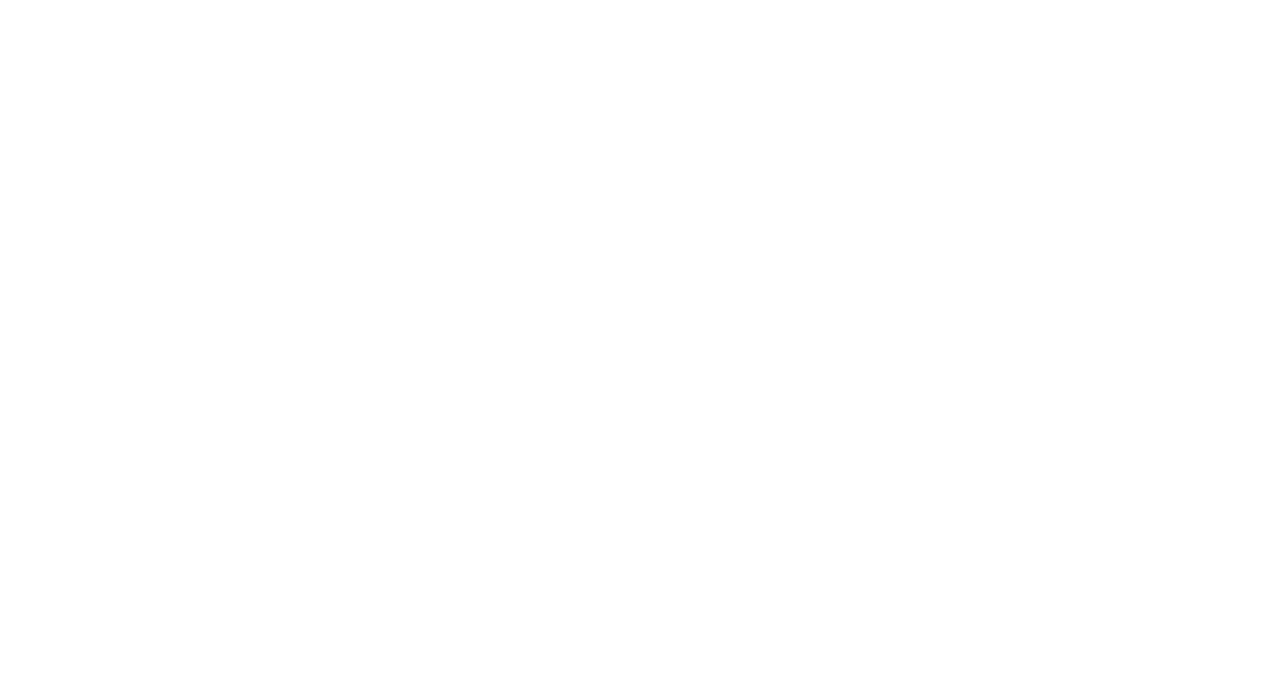
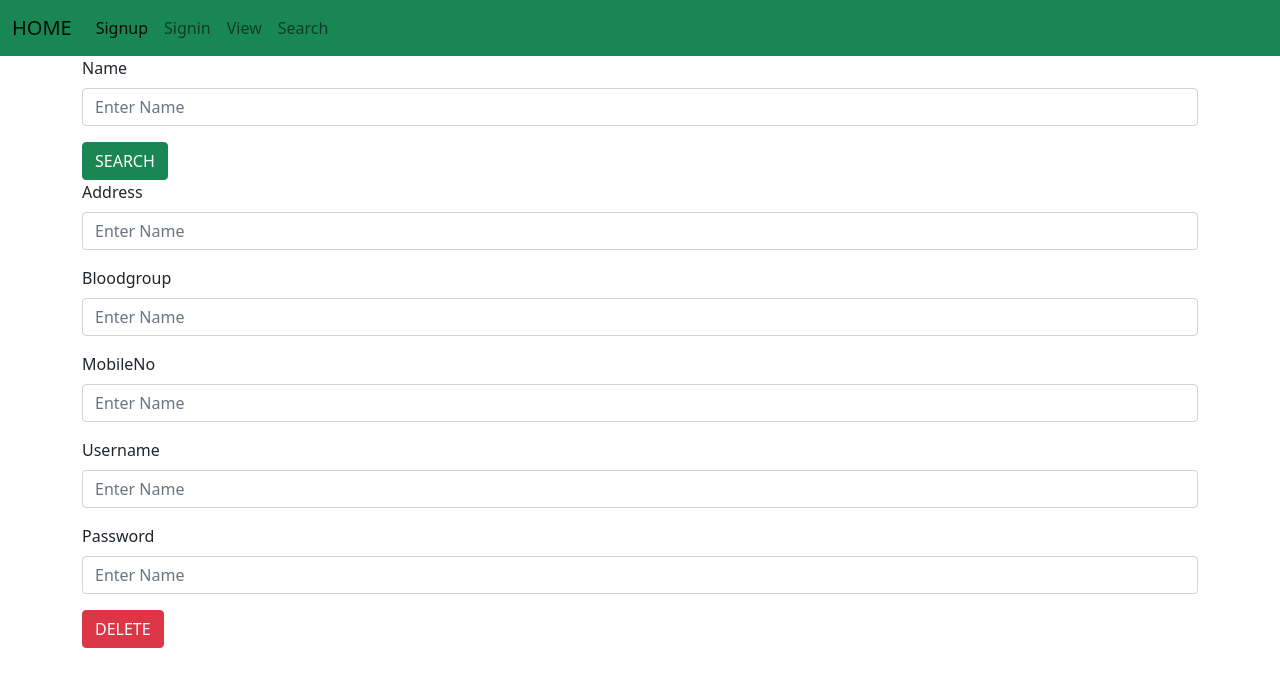
Before and after one commit to adhiponnuzz/BloodbankReactapp, a React (Create React App) app: page /search in a window 1280 px wide. Before the commit this address had no page. Shown: the top 686 px of the page. Built offline with nearby package versions, Linux system fonts and the light colour scheme.

Commit message:
search finished

```diff
--- a/src/App.js
+++ b/src/App.js
@@ -6,6 +6,7 @@ import 'bootstrap/dist/js/bootstrap.bundle.min.js';
 import Signin from './component/Signin';
 import { BrowserRouter, Route, Routes } from 'react-router-dom';
 import View from './component/View';
+import Search from './component/Search';
 
 function App() {
   return (
@@ -16,6 +17,7 @@ function App() {
       <Route path="/" exact element={<Signup/>}/>
       <Route path="/sign" exact element={<Signin/>}/>
       <Route path="/view" exact element={<View/>}/>
+      <Route path="/search" exact element={<Search/>}/>
 
 
 
--- a/src/component/Header.js
+++ b/src/component/Header.js
@@ -26,6 +26,10 @@ const Header = () => {
             <Link to="/view" class="nav-link">View</Link>
 
         </li>
+        <li class="nav-item">
+            <Link to="/search" class="nav-link">Search</Link>
+
+        </li>
 
       </ul>
     </div>
--- /dev/null
+++ b/src/component/Search.js
@@ -0,0 +1,104 @@
+import axios from 'axios'
+import React, { useState } from 'react'
+import Header from './Header'
+
+const Search = () => {
+    const deleteapicall=(id)=>{
+        const data={"_id":id}
+        console.log(data)
+        axios.post("http://localhost:4000/api/delete",data).then((Response)=>{
+            if(Response.data.status=="success")
+            {
+                alert("successfully deleted")
+            }
+            else{
+                alert("error in deletion")
+            }
+        })
+    }
+    var [name,setName]=useState("")
+    const [data,setData]=useState([{"address":"","bloodgroup": "","mobileno": "", "username": "",  "password": ""}])
+
+    const subData=()=>{
+
+        const data={"name":name}
+        console.log(data)
+        axios.post("http://localhost:4000/api/search",data).then((Response)=>{
+            console.log(Response.data)
+            setData(Response.data)
+
+        })
+
+
+
+    }
+  return (
+    <div>
+        <Header/>
+
+        <div className="container">
+            <div className="row">
+                <div className="col col-12 col-sm-12 col-md-12 col-lg-12 col-xl-12 col-xx-12">
+                    <div className="row g-3">
+                        <div className="col col-12 col-sm-12 col-md-12 col-lg-12 col-xl-12 col-xxl-12">
+                            <label for="" className="form-label">Name</label>
+                            <input placeholder="Enter Name" onChange={(e)=>{setName(e.target.value)}} type="text" className="form-control"/>
+
+
+                        </div>
+                        <div className="col col-12 col-sm-12 col-md-12 col-lg-12 col-xl-12 col-xxl-12">
+                            <button onClick={subData} className="btn btn-success">SEARCH</button>
+
+
+                    </div>
+                </div>
+                {data.map((value,key)=>{
+                   return <div className="row g-3">
+                    <div className="col col-12 col-sm-12 col-md-12 col-lg-12 col-xl-12 col-xxl-12">
+                    <label for="" className="form-label">Address</label>
+                    <input placeholder="Enter Name" value={value.address} type="text" className="form-control"/>
+                        </div>
+                        <div className="col col-12 col-sm-12 col-md-12 col-lg-12 col-xl-12 col-xxl-12">
+                    <label for="" className="form-label">Bloodgroup</label>
+                    <input placeholder="Enter Name" value={value.bloodgroup} type="text" className="form-control"/>
+                        </div>
+                        <div className="col col-12 col-sm-12 col-md-12 col-lg-12 col-xl-12 col-xxl-12">
+                    <label for="" className="form-label">MobileNo</label>
+                    <input placeholder="Enter Name" value={value.mobileno} type="text" className="form-control"/>
+                        </div>
+                        <div className="col col-12 col-sm-12 col-md-12 col-lg-12 col-xl-12 col-xxl-12">
+                    <label for="" className="form-label">Username</label>
+                    <input placeholder="Enter Name" value={value.username} type="text" className="form-control"/>
+                        </div>
+                        <div className="col col-12 col-sm-12 col-md-12 col-lg-12 col-xl-12 col-xxl-12">
+                    <label for="" className="form-label">Password</label>
+                    <input placeholder="Enter Name" value={value.password} type="text" className="form-control"/>
+                        </div>
+                        <div className="col col-12 col-sm-12 col-md-12 col-lg-12 col-xl-12 col-xxl-12">
+                            <button onClick={()=>{deleteapicall(value._id)}} className="btn btn-danger">DELETE</button>
+
+
+                    </div>
+                    </div>
+
+
+
+
+                })}
+
+
+            </div>
+
+
+        </div>
+
+
+
+
+
+    </div>
+    </div>
+  )
+}
+
+export default Search
```
